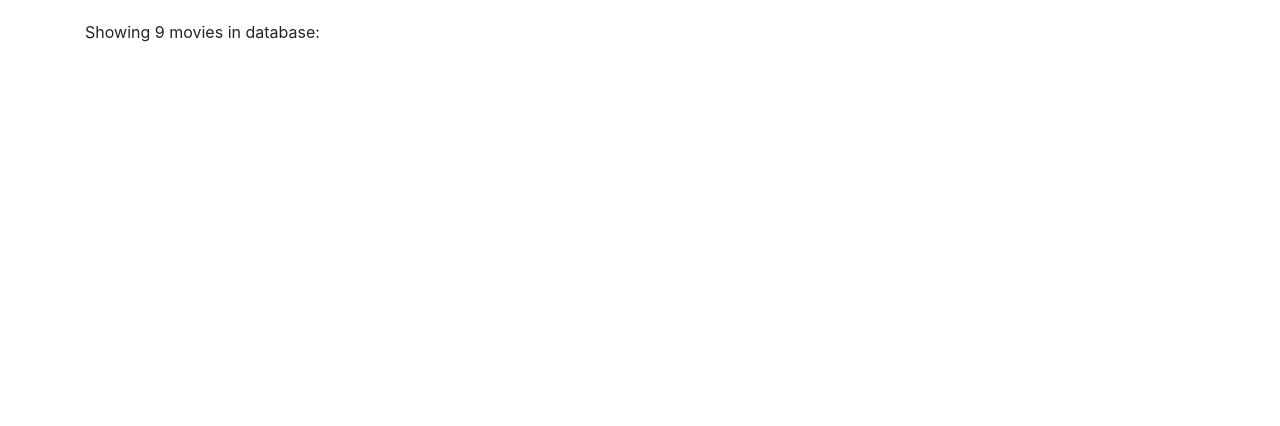
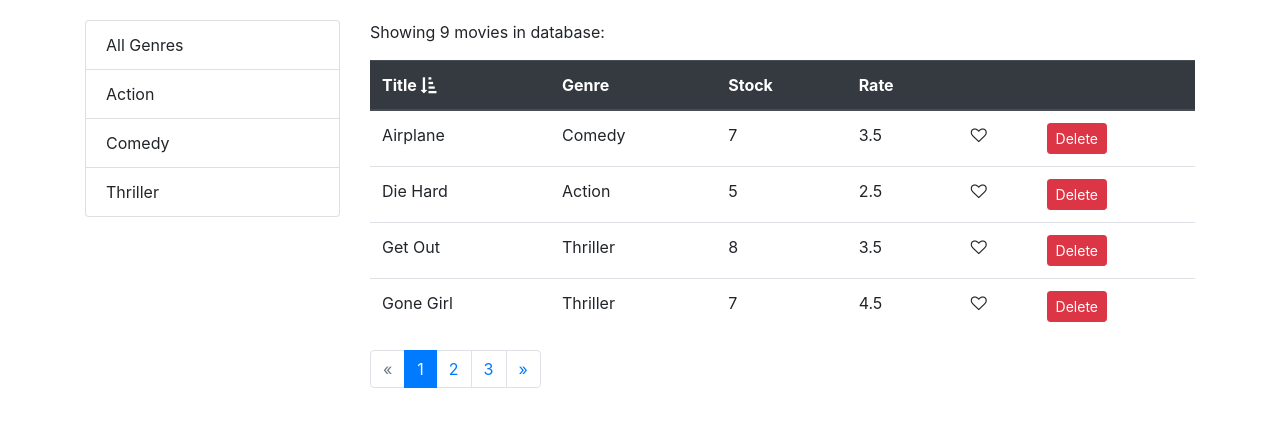
Before and after one commit to diazpablo/moviesapp, a React (Create React App) app: page / in a window 1280 px wide. Shown: the top 426 px of the page. Built offline with nearby package versions, Linux system fonts and the light colour scheme.

Commit message:
put all together

```diff
--- /dev/null
+++ b/src/components/common/listGroup.jsx
@@ -0,0 +1,34 @@
+import React from 'react';
+import PropTypes from 'prop-types';
+
+const ListGroup = props => {
+	const { items, textProperty, valueProperty, selectedItem, onItemSelect } = props;
+	return (
+		<ul className="list-group">
+			{items.map(item => (
+				<li
+					role="button"
+					onClick={() => onItemSelect(item)}
+					key={item[textProperty]}
+					className={`list-group-item${item === selectedItem ? ' active' : ''}`}
+				>
+					{item[valueProperty]}
+				</li>
+			))}
+		</ul>
+	);
+};
+
+ListGroup.defaultProps = {
+	textProperty: '_id',
+	valueProperty: 'name'
+}
+
+ListGroup.propTypes = {
+	items: PropTypes.array.isRequired,
+	textProperty: PropTypes.string,
+	valueProperty: PropTypes.string,
+	onItemSelect: PropTypes.func
+}
+
+export default ListGroup;
--- a/src/components/movies.jsx
+++ b/src/components/movies.jsx
@@ -1,21 +1,85 @@
 import React, { useState, useEffect } from 'react';
+import ListGroup from "./common/listGroup";
+import MoviesTable from "./moviesTable";
+import Pagination from "./common/paginations";
 import { getMovies } from "../services/fakeMovieService";
+import { getGenres } from "../services/fakeGenreService";
+import { paginate, filter, order } from "../utils/helpers";
 
 const Movies = () => {
 	const [ movies, setMovies ] = useState([]);
+	const [ genres, setGenres ] = useState([]);
+	const [ selectedGenre, setSelectedGenre ] = useState(null);
+	const [ pageSize ] = useState(4);
+	const [ currentPage, setCurrentPage ] = useState(1);
+	const [ sortColumn, setSortColumn ] = useState({ path: 'title', order: 'asc' });
 
 	useEffect(() => {
 		setMovies(getMovies());
+		const allGenres = [ { _id: '', name: 'All Genres' }, ...getGenres() ]
+		setGenres(allGenres);
 	}, []);
 
-	const { length: count } = movies;
+	const handleDelete = id => {
+		setMovies(movies.filter(m => m._id !== id));
+	}
+
+	const handleLike = id => {
+		const newMovies = [ ...movies ];
+		const index = movies.indexOf(id);
+		newMovies[index].liked = !movies[index].liked;
+		setMovies(newMovies);
+	}
+
+
+	const handlePageChange = page => {
+		setCurrentPage(page);
+	}
+
+	const handleGenreSelect = genre => {
+		setCurrentPage(1);
+		setSelectedGenre(genre);
+	}
+
+	const handleSort = newSortColumn => {
+		setSortColumn(newSortColumn);
+	}
+
+	const filtered = filter(movies, selectedGenre, '_id');
+	const sorted = order(filtered, sortColumn.path, sortColumn.order);
+	const showMovies = paginate(sorted, currentPage, pageSize);
+
+	const { length: count } = filtered;
 	if (count === 0) return <p>There are no movies in the database.</p>;
 
 	return (
 		<div className="row">
+			<div className="col-3">
+
+				<ListGroup
+					items={genres}
+					selectedItem={selectedGenre}
+					onItemSelect={handleGenreSelect}
+				/>
+
+			</div>
 			<div className="col">
 				<p>Showing {count} movies in database:</p>
 
+				<MoviesTable
+					movies={showMovies}
+					sortColumn={sortColumn}
+					onLike={handleLike}
+					onDelete={handleDelete}
+					onSort={handleSort}
+				/>
+
+				<Pagination
+					itemsCount={filtered.length}
+					pageSize={pageSize}
+					currentPage={currentPage}
+					onPageChange={handlePageChange}
+				/>
 			</div>
 		</div>
 	);
```
Also changed, not shown: public/logo192.png (added), public/logo512.png (added).
